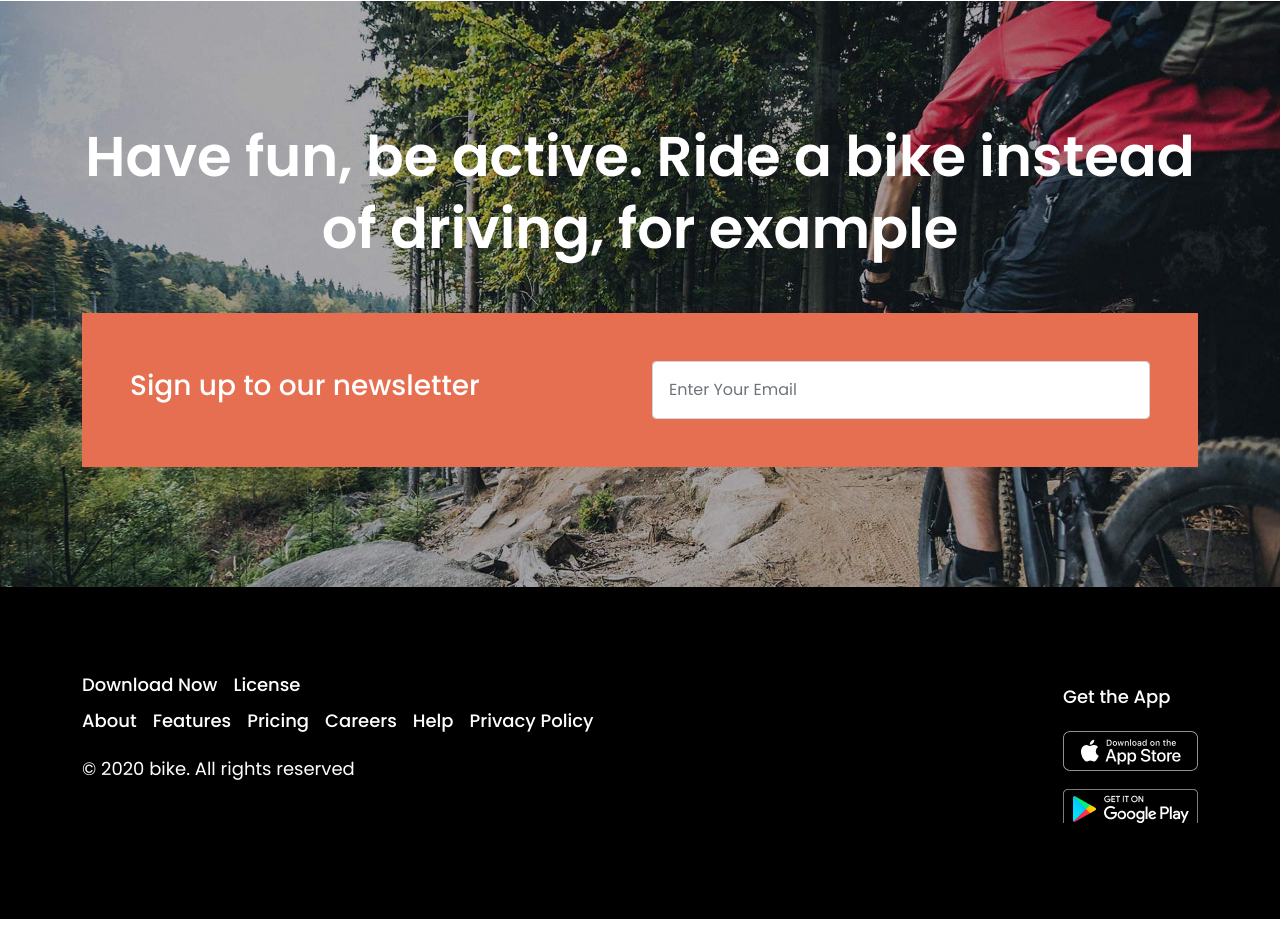
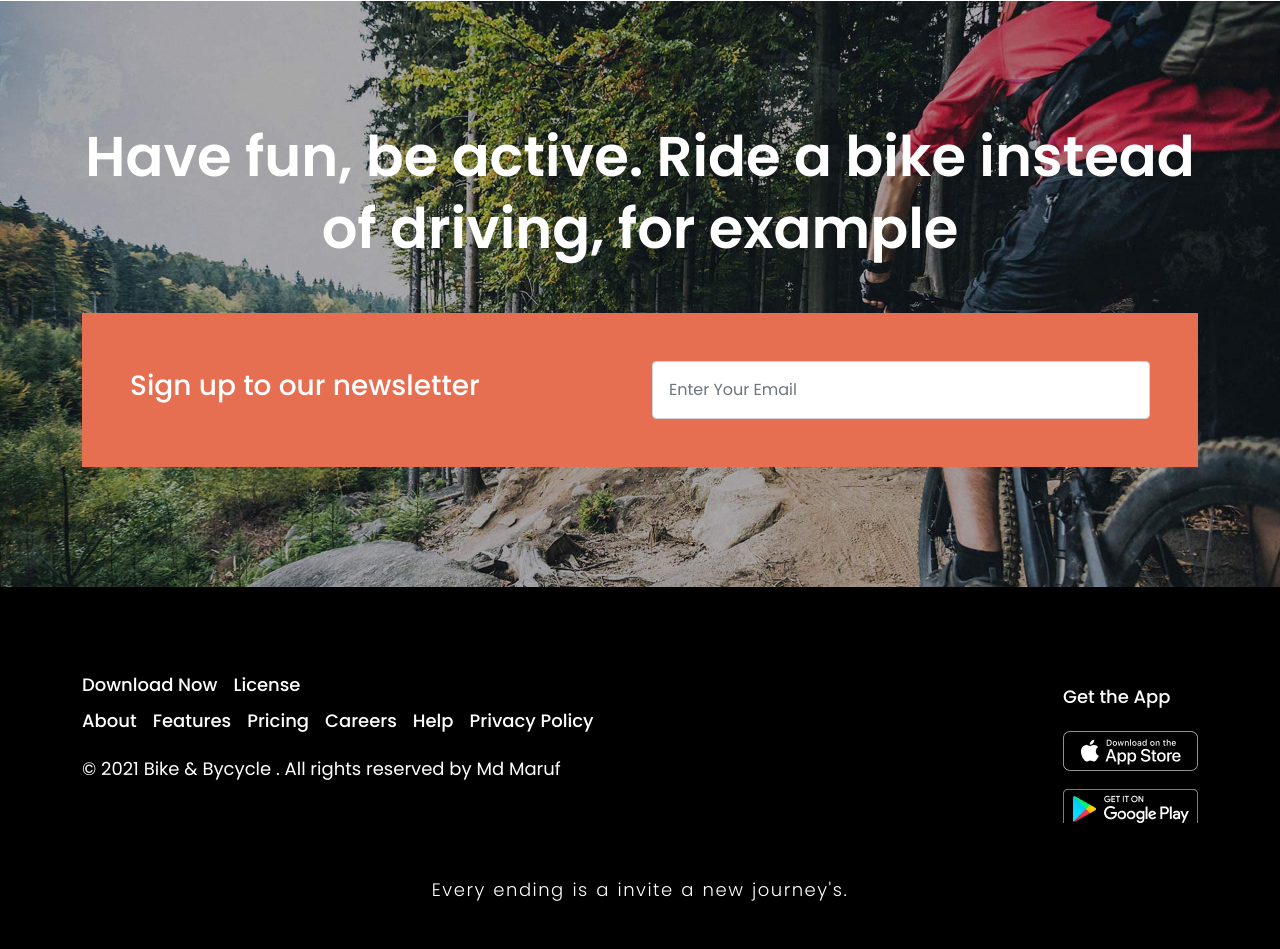
Before and after one commit to MarufMobin/automobile, a plain HTML site: page index.html in a window 1280 px wide. Shown: the part 5543-6492 px from the top of the page. Before the commit the page ends 6462 px from the top, so only its background shows below. Drawn offline with nearby package versions, Linux system fonts and the light colour scheme.

Commit message:
All code and changing properly done

```diff
--- a/css/style.css
+++ b/css/style.css
@@ -281,7 +281,7 @@ body{
 /* footer section code start here */
 .footer-section{
     width: 100%;
-    padding: 80px 0px;
+    padding: 80px 0px 40px;
     background-color: #000;
 }
 .footer-section a{
@@ -290,6 +290,7 @@ body{
     font-size: 18px;
     line-height: 36px;
     font-weight: 500;
+    transition: .5s;
 }
 .footer-section p{
     margin-top: 12px;
@@ -298,5 +299,15 @@ body{
     line-height: 36px;
     font-weight: 400;
 }
-
+.footer-section a:hover{
+    color: #E76F51;
+}
+.footer-section .queto{
+    margin-top: 40px;
+    font-size: 18px;
+    font-weight: 300;
+    color: #fff;
+    word-spacing: 1.2px;
+    letter-spacing: 1.5px;
+}
 /* footer section code end here */
--- a/index.html
+++ b/index.html
@@ -386,13 +386,20 @@
                             <div class="me-3"><a href="https://www.google.com/" target="_blank">Help</a></div>
                             <div class="me-3"><a href="https://www.google.com/" target="_blank">Privacy Policy</a></div>
                         </div>
-                    <p class="text-white">© 2020 bike. All rights reserved</p>
+                        <p class="text-white">© 2021 Bike & Bycycle . All rights reserved by Md Maruf</p>
                         </div>
                         <div class="col-xl-5 col-md-5 col-12 col-sm-12 d-flex">
                         <div class="inner-footer-sec ms-lg-auto">
                             <p class="text-white"><a href="https://www.google.com/" target="_blank">Get the App</a></p>
                             <p class="text-white"><a href="https://www.google.com/" target="_blank"><img src="images/app.png" alt=""></a></p>
                             <p class="text-white"><a href="https://www.google.com/" target="_blank"><img src="images/playstor.png" alt=""></a></p>
+                        </div>
+                        </div>
+                    </div>
+                    <div class="row">
+                        <div class="col-xl-12">
+                            <div class="d-flex justify-content-center align-items-center">
+                                <h6 class="queto">Every ending is a invite a new journey's.</h6>
                             </div>
                         </div>
                     </div>
```
Lines whose indentation alone changed are shown as unchanged.
